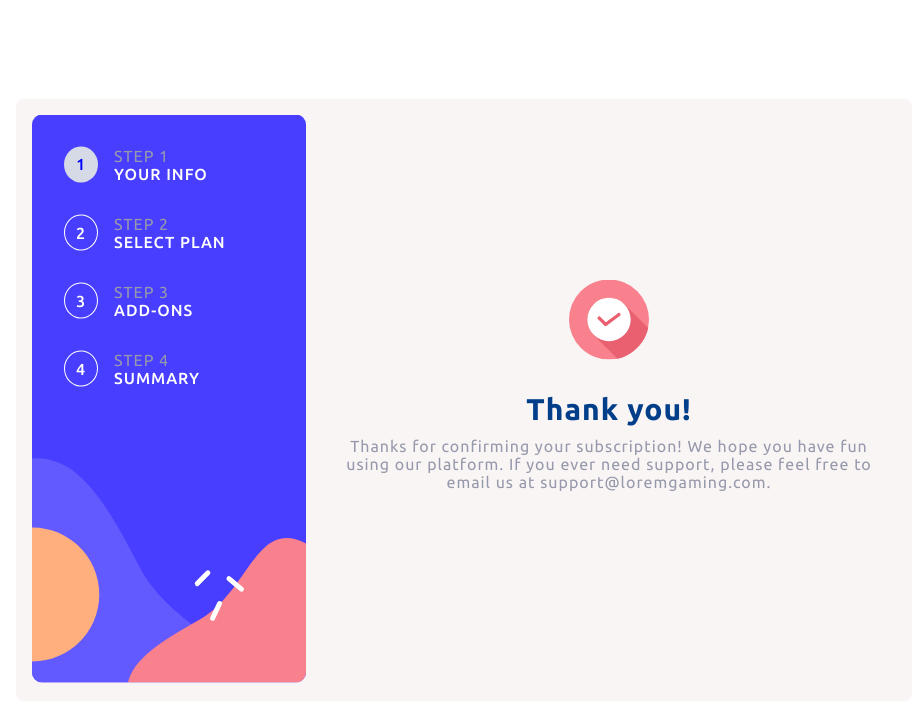
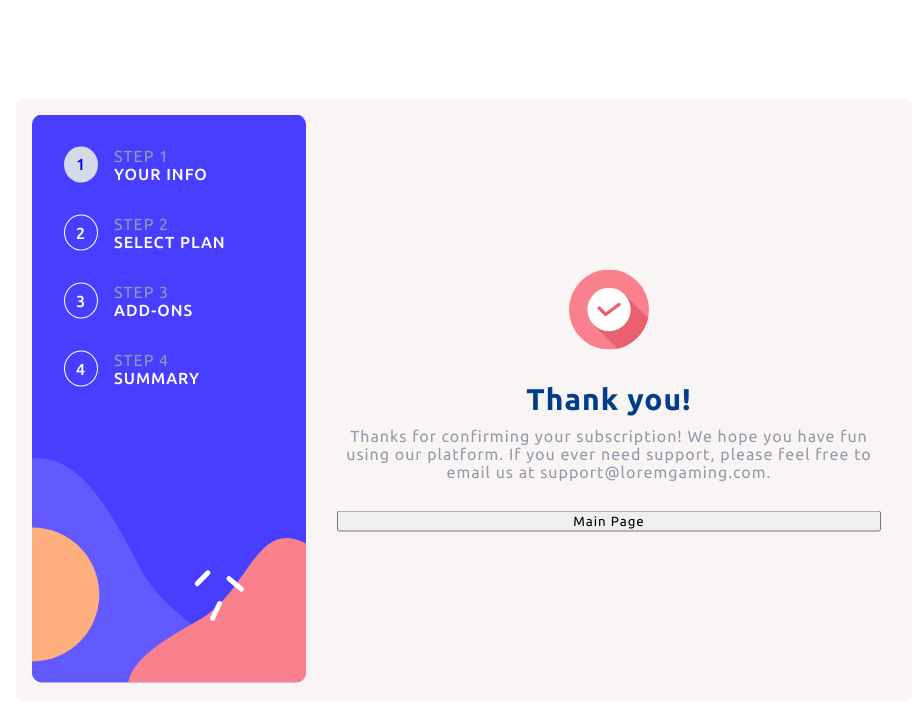
Before and after one commit to Khaled91Alkhatib/frontend-mentor-multi-step-form, a React (Create React App) app: page /thankyou in a window 1280 px wide. Shown: the top 722 px of the page, without its empty margins (176-1088 px from the left). Built offline with nearby package versions, Linux system fonts and the light colour scheme.

Commit message:
Add a button to return to main 'info' page

```diff
--- a/src/components/ThankYou.jsx
+++ b/src/components/ThankYou.jsx
@@ -1,9 +1,32 @@
-import React from 'react';
+import React, { useContext } from 'react';
+import { useNavigate } from 'react-router-dom';
 
 import thankYouImage from '../assests/images/icon-thank-you.svg';
+import GeneralContext from '../contexts/GeneralContext';
 import '../styles/ThankYou.scss';
 
 const ThankYou = () => {
+  const navigate = useNavigate();
+  const { setUserInputs, setMonthly, setYearly, setSelectedPlan } = useContext(GeneralContext);
+
+  const handleMainPage = () => {
+
+    navigate('/');
+    setUserInputs({
+      yourInfo: true,
+      plan: false,
+      addOns: false,
+      summary: false,
+      name: "",
+      email: "",
+      phone: "",
+    });
+    setMonthly(true);
+    setYearly(false);
+    setSelectedPlan({});
+
+  };
+
   return (
 
 
@@ -11,6 +34,7 @@ const ThankYou = () => {
       <img className='thank-you-image' src={thankYouImage} alt='thankyou' />
       <div className='personal'>Thank you!</div>
       <div className='request'>Thanks for confirming your subscription! We hope you have fun using our platform. If you ever need support, please feel free to email us at support@loremgaming.com.</div>
+      <button className='main-page-button' onClick={handleMainPage}>Main Page</button>
     </div>
   );
 };
```
